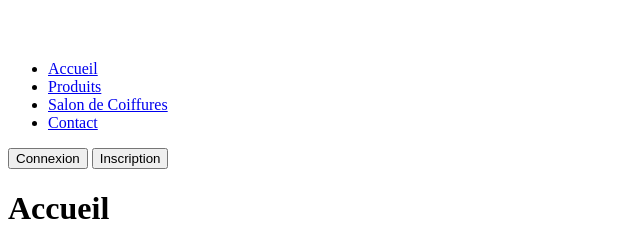
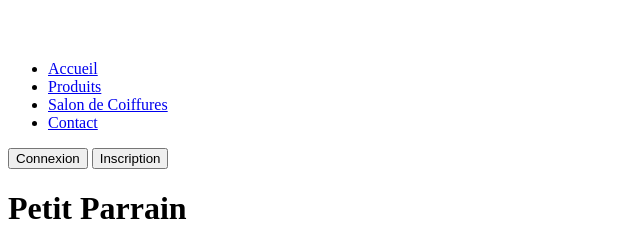
Before and after one commit to Gilberto841/TopLissage, a Symfony app: template templates/home/index.html.twig in a window 1280 px wide. Shown: the top 246 px of the page, without its empty margins (0-640 px from the left). Run offline with Twig, Linux system fonts and the light colour scheme; the template is opened without the code that fills it, so the values that code supplies are empty; some libraries are stand-ins or nearby versions.

Commit message:
test ajout

```diff
--- a/src/Form/ContactType.php
+++ b/src/Form/ContactType.php
@@ -82,6 +82,9 @@ class ContactType extends AbstractType
         // Configuration des options du formulaire
         $resolver->setDefaults([
             'data_class' => Contact::class,
+
+
+
         ]);
     }
 }
--- a/templates/home/index.html.twig
+++ b/templates/home/index.html.twig
@@ -3,6 +3,6 @@
 {% block title %}Hello HomeController!{% endblock %}
 
 {% block body %}
-<h1 class=" text-center">Accueil</h1>
+<h1 class=" text-center">Petit Parrain</h1>
 {% include "includes/_carousel.html.twig" %}
 {% endblock %}
```
